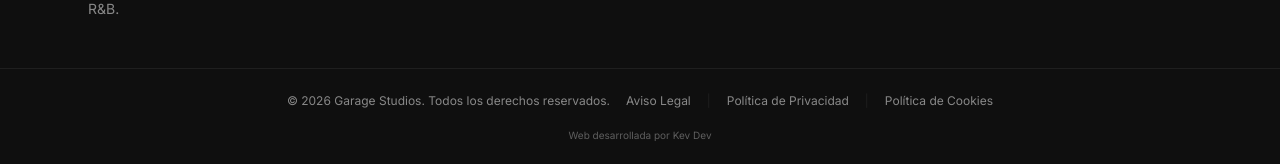
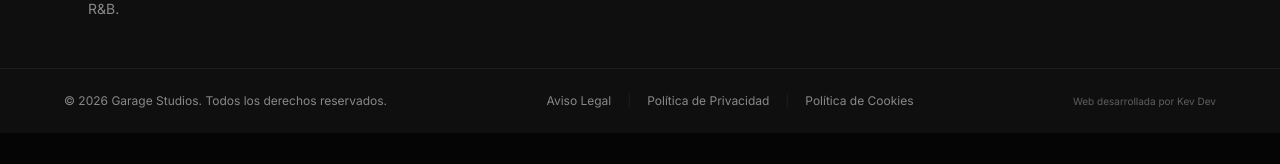
Before and after one commit to KevDevOG/Garage-Studios-Web, a Next.js app: page / in a window 1280 px wide. Shown: the part 8004-8168 px from the top of the page. After the commit the page ends 8137 px from the top, so only its background shows below. Built offline with nearby package versions, Linux system fonts and the light colour scheme; no server answers; the database is empty.

Commit message:
Add a subtle Kev Dev credit link to the site footer

```diff
--- a/src/components/Footer.tsx
+++ b/src/components/Footer.tsx
@@ -81,18 +81,24 @@ export default function Footer() {
       </div>
 
       {/* Copyright y Legal */}
-      <div className="border-t border-card-border px-4 py-6 text-center text-xs text-muted flex flex-col items-center justify-center gap-4">
-        <div className="flex flex-col md:flex-row items-center justify-center gap-4">
+      <div className="border-t border-card-border px-4 py-6 text-xs text-muted">
+        <div className="mx-auto max-w-6xl flex flex-col md:flex-row items-center justify-between gap-4">
+          {/* Copyright (Left on desktop) */}
+          <div className="text-center md:text-left">
             <span>© {new Date().getFullYear()} Garage Studios. Todos los derechos reservados.</span>
-          <div className="flex flex-wrap items-center justify-center gap-x-4 gap-y-2 mt-2 md:mt-0">
+          </div>
+
+          {/* Legal Links (Center on desktop) */}
+          <div className="flex flex-wrap items-center justify-center gap-x-4 gap-y-2">
             <Link href="/aviso-legal" className="hover:text-white transition-colors">Aviso Legal</Link>
             <span className="hidden md:inline text-card-border">|</span>
             <Link href="/privacidad" className="hover:text-white transition-colors">Política de Privacidad</Link>
             <span className="hidden md:inline text-card-border">|</span>
             <Link href="/cookies" className="hover:text-white transition-colors">Política de Cookies</Link>
           </div>
-        </div>
-        <div className="text-[10px] text-muted/65 mt-1">
+
+          {/* Credit Link (Right on desktop) */}
+          <div className="text-[10px] text-muted/65 text-center md:text-right">
             Web desarrollada por{" "}
             <a
               href="https://iamkevdev.es"
@@ -104,6 +110,7 @@ export default function Footer() {
             </a>
           </div>
         </div>
+      </div>
     </footer>
   );
 }
```
Lines whose indentation alone changed are shown as unchanged.
